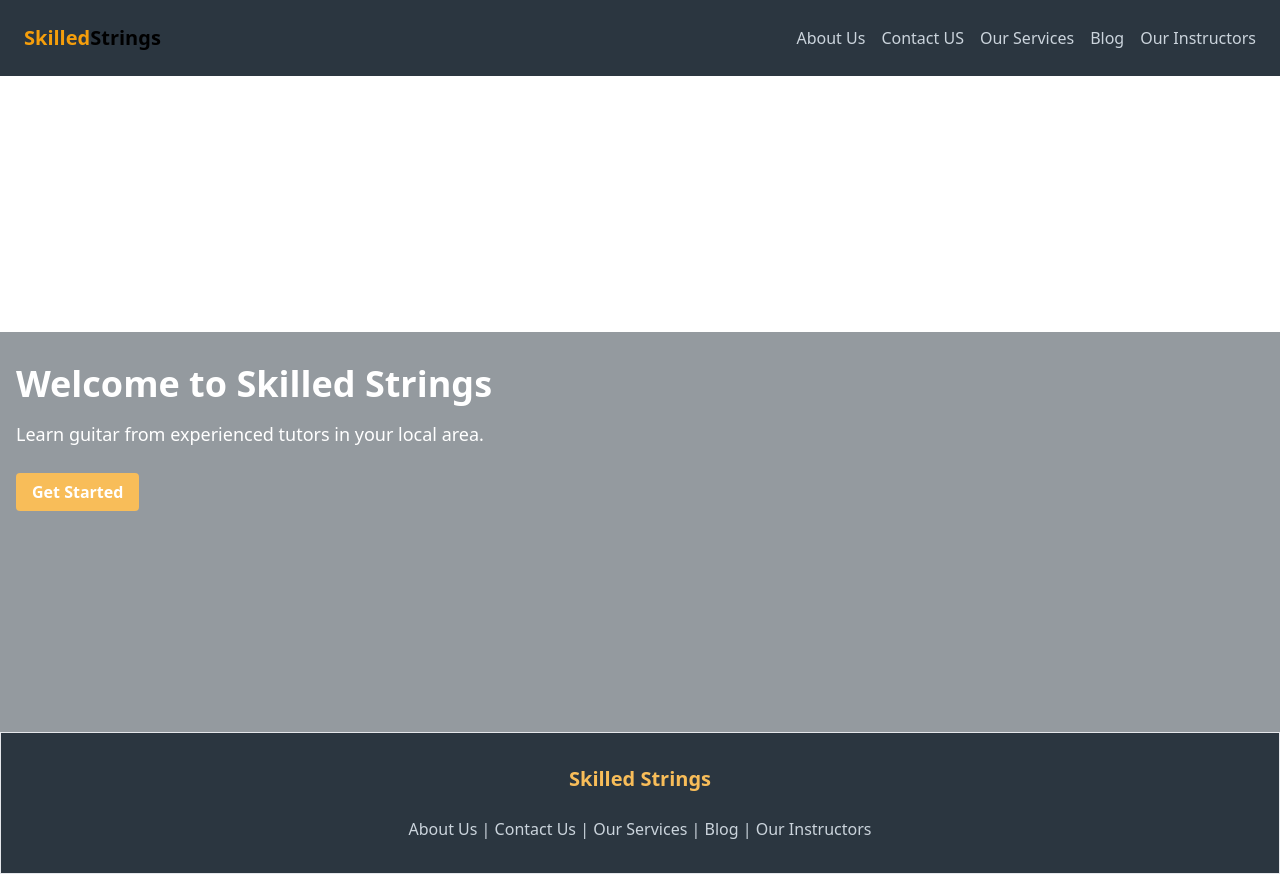
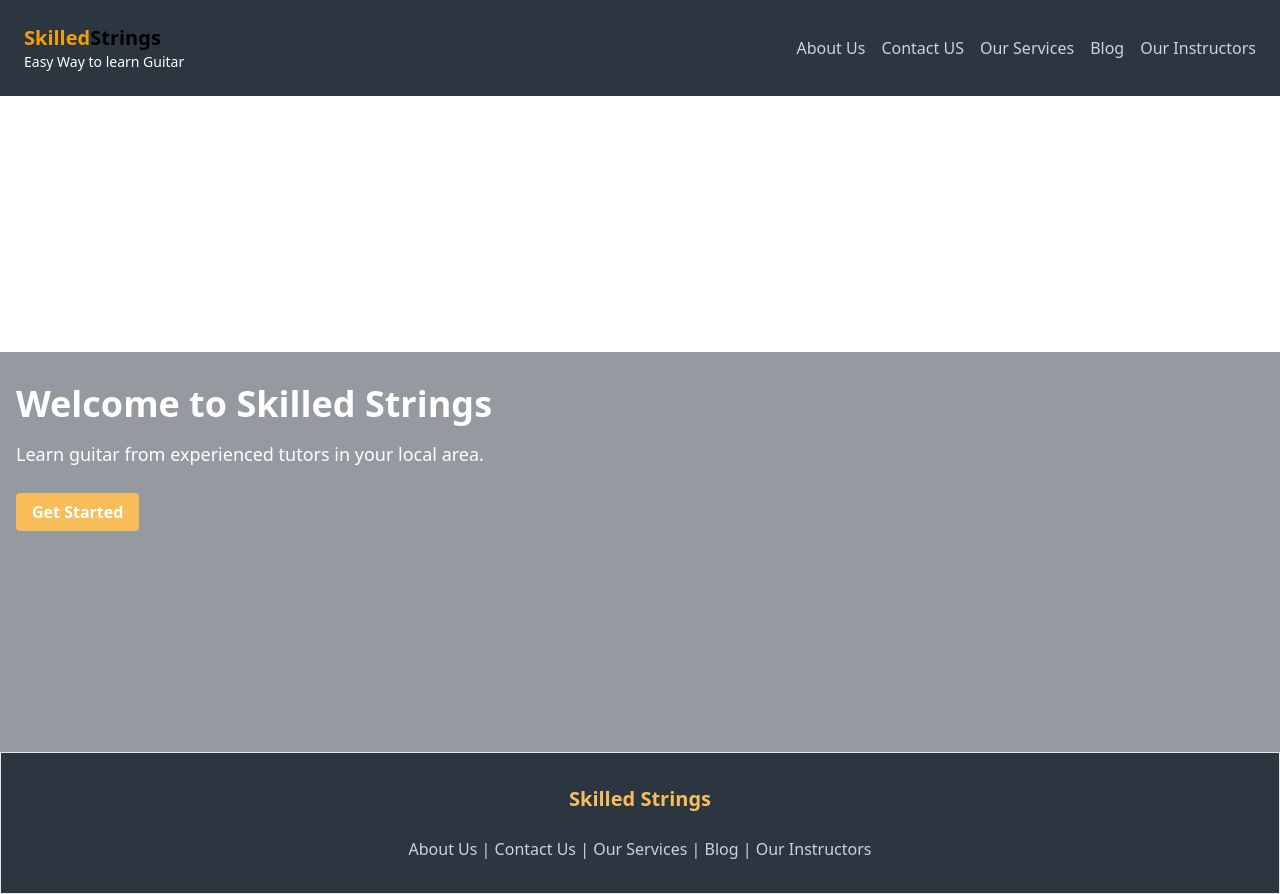
Before and after one commit to NayelBereket/web-development-final, a Nuxt app: page / in a window 1280 px wide. Built offline with nearby package versions, Linux system fonts and the light colour scheme.

Commit message:
Update Header.vue

```diff
--- a/components/Header.vue
+++ b/components/Header.vue
@@ -10,6 +10,9 @@
                             <span class="dark:text-white">Strings</span>
                         </nuxt-link>
                     </div>
+                        <nuxt-link to="/">
+                    <div class="text-center text-sm text-white gap-1">Easy Way to learn Guitar</div>
+                        </nuxt-link>
                 </nav>
             </div>
 
```
